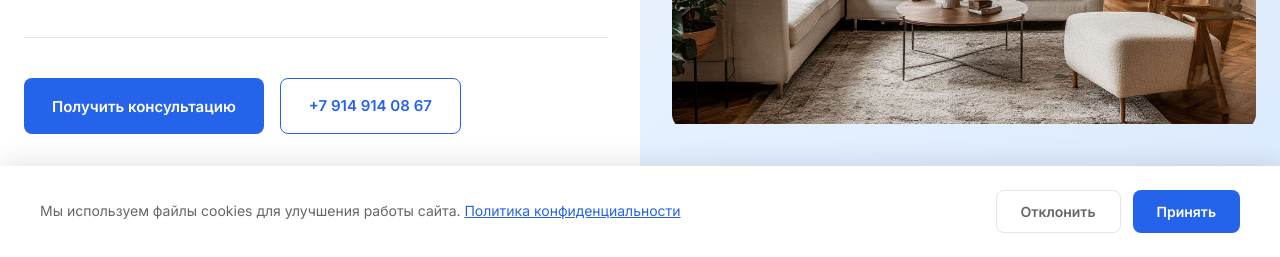
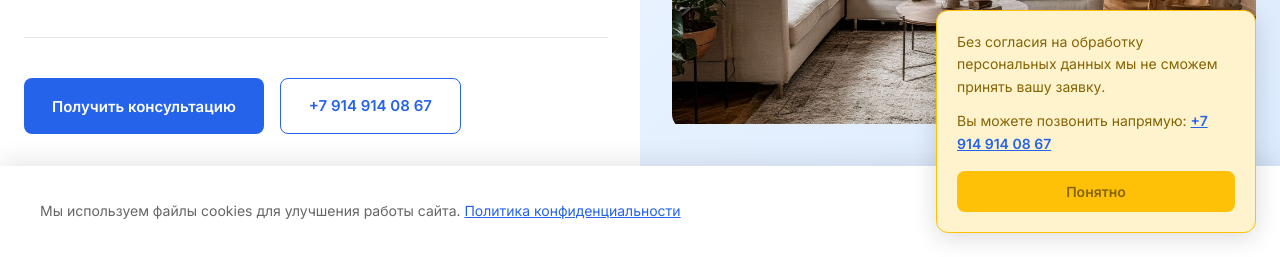
Before and after one commit to DanilShum/vyacheslav-electrician.github.io, a plain HTML site: page index.html in a window 1280 px wide. Both pictures are taken after a click on the button "Не принимаю". Shown: the part 543-800 px from the top of the page. Drawn offline with Linux system fonts and the light colour scheme.

Commit message:
Add PD decline warning message

```diff
--- a/css/style.css
+++ b/css/style.css
@@ -1476,6 +1476,66 @@ a.contact-value:hover {
   background: #fafafa;
 }
 
+.pd-warning {
+  position: fixed;
+  bottom: 24px;
+  right: 24px;
+  background: #fef3cd;
+  border: 1px solid #ffc107;
+  border-radius: 12px;
+  padding: 20px;
+  max-width: 320px;
+  z-index: 10001;
+  display: none;
+  box-shadow: 0 4px 24px rgba(0, 0, 0, 0.15);
+}
+
+.pd-warning.show {
+  display: block;
+}
+
+.pd-warning-content p {
+  font-size: 14px;
+  line-height: 1.6;
+  color: #856404;
+  margin: 0 0 12px;
+}
+
+.pd-warning-content p:last-of-type {
+  margin-bottom: 16px;
+}
+
+.pd-warning-content a {
+  color: var(--primary);
+  font-weight: 600;
+}
+
+.pd-warning-btn {
+  width: 100%;
+  padding: 12px;
+  background: #ffc107;
+  color: #856404;
+  border: none;
+  border-radius: 8px;
+  font-size: 14px;
+  font-weight: 600;
+  cursor: pointer;
+  transition: background 0.2s ease;
+}
+
+.pd-warning-btn:hover {
+  background: #ffcd39;
+}
+
+@media (max-width: 640px) {
+  .pd-warning {
+    left: 16px;
+    right: 16px;
+    bottom: 16px;
+    max-width: none;
+  }
+}
+
 @media (max-width: 640px) {
   .cookie-container {
     flex-direction: column;
--- a/index.html
+++ b/index.html
@@ -269,6 +269,14 @@
     </div>
   </div>
 
+  <div class="pd-warning" id="pdWarning">
+    <div class="pd-warning-content">
+      <p>Без согласия на обработку персональных данных мы не сможем принять вашу заявку.</p>
+      <p>Вы можете позвонить напрямую: <a href="tel:+79149140867">+7 914 914 08 67</a></p>
+      <button class="pd-warning-btn" onclick="closePdWarning()">Понятно</button>
+    </div>
+  </div>
+
   <script type="application/ld+json">
   {
     "@context": "https://schema.org",
--- a/js/app.js
+++ b/js/app.js
@@ -21,6 +21,12 @@ function acceptPd() {
 
 function declinePd() {
   document.getElementById('pdModal').classList.remove('show');
+  document.getElementById('pdWarning').classList.add('show');
+}
+
+function closePdWarning() {
+  document.getElementById('pdWarning').classList.remove('show');
+  sessionStorage.setItem('pdShown', 'true');
 }
 
 function showCookieBanner() {
```
